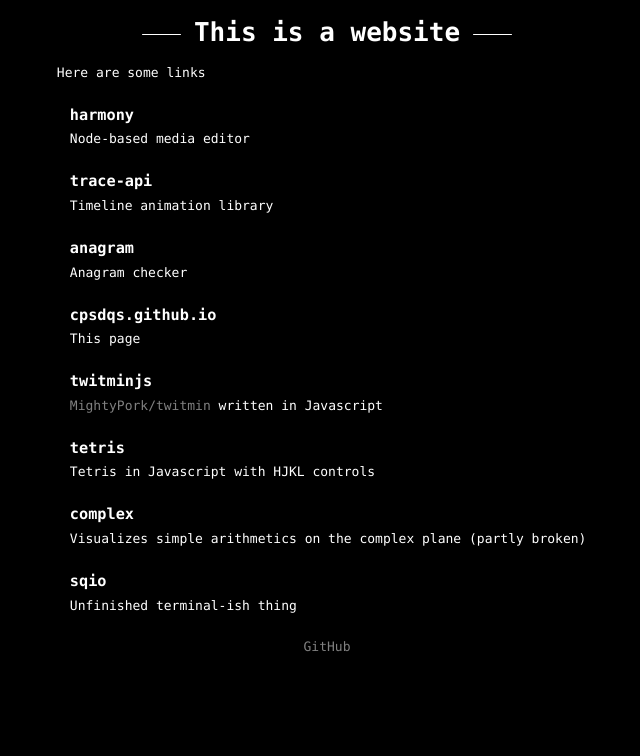
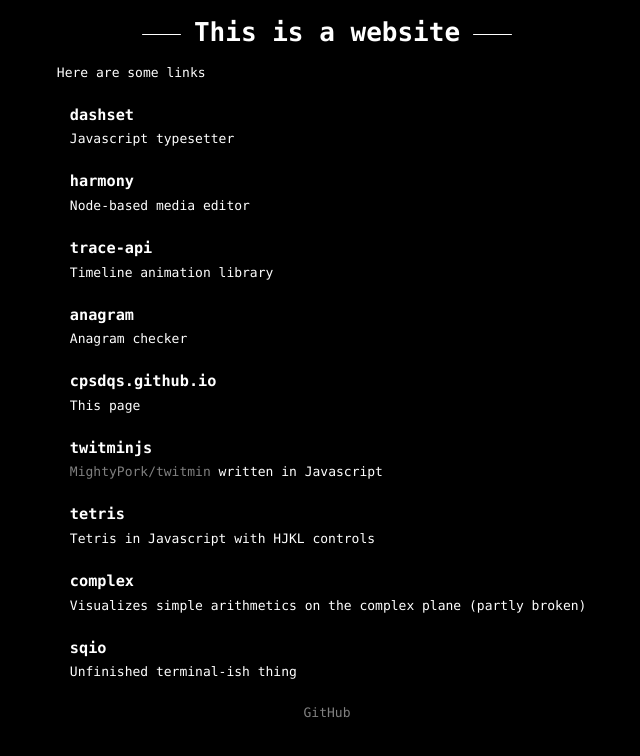
Before and after one commit to cpsdqs/cpsdqs.github.io, a plain HTML site: page index.html in a window 1280 px wide. Shown: the whole page, without its empty margins (313-953 px from the left). Drawn offline with Linux system fonts and the light colour scheme.

Commit message:
Add dashset

```diff
--- a/index.html
+++ b/index.html
@@ -11,6 +11,12 @@
     <h1><span class="title-pre">This is a </span>website</h1>
     Here are some links
     <ul id="repos">
+      <li>
+        <h3><a href="dashset">dashset</a></h3>
+        <p>
+          Javascript typesetter
+        </p>
+      </li>
       <li>
         <h3><a href="harmony">harmony</a></h3>
         <p>
```
